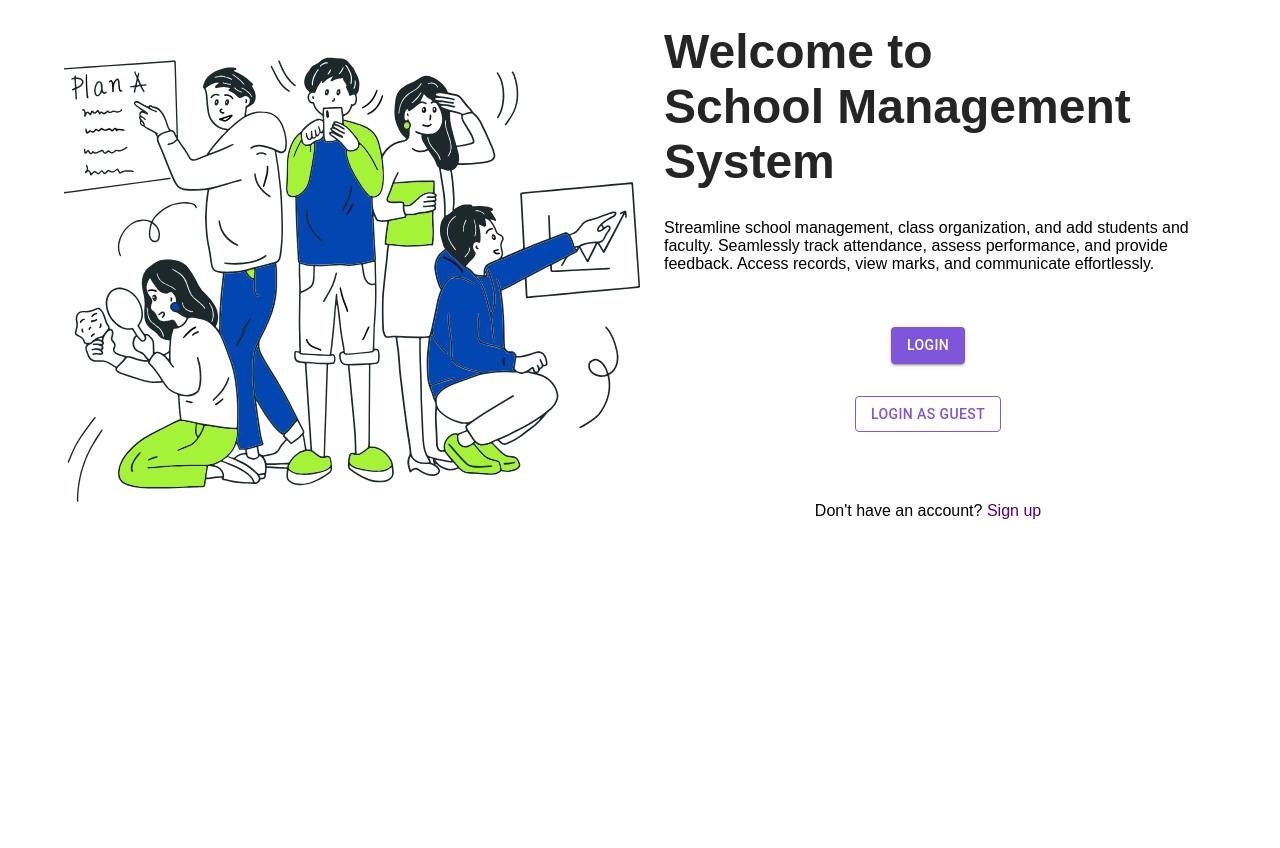
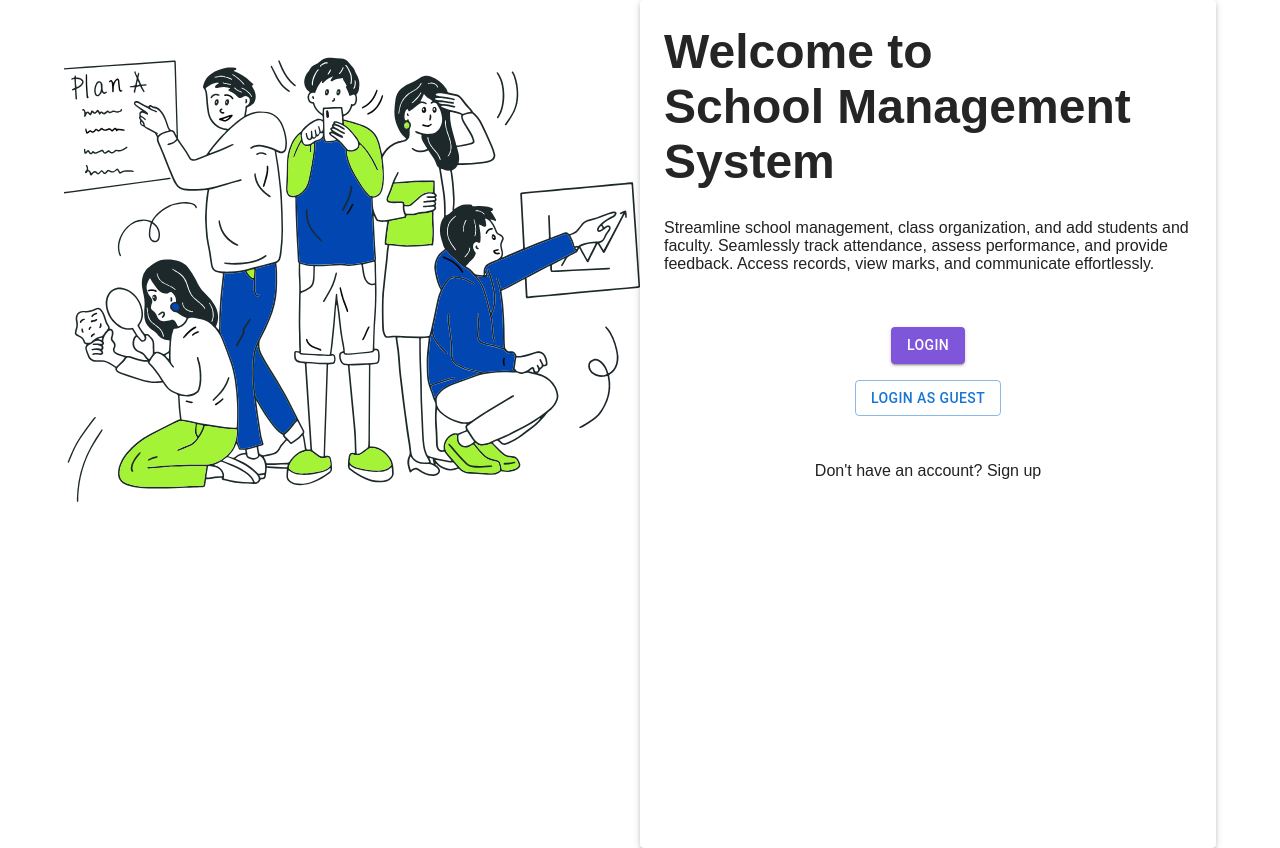
Before and after one commit to asm2212/sms, a React (Create React App) app in the folder client/: page / in a window 1280 px wide. Built offline with nearby package versions, Linux system fonts and the light colour scheme.

Commit message:
update the client

```diff
--- a/client/src/pages/Homepage.js
+++ b/client/src/pages/Homepage.js
@@ -1,6 +1,6 @@
 import React from 'react';
 import { Link } from 'react-router-dom';
-import { Container, Grid, Box, Button } from '@mui/material';
+import { Container, Grid, Box, Button, Paper } from '@mui/material';
 import styled from 'styled-components';
 import Students from "../assets/students.svg";
 import { LightPurpleButton } from '../components/buttonStyles';
@@ -10,15 +10,13 @@ const Homepage = () => {
         <StyledContainer>
             <Grid container spacing={0}>
                 <Grid item xs={12} md={6}>
-                    <img src={Students} alt="students" style={{ width: '100%' }} />
+                    <StyledImage src={Students} alt="students" />
                 </Grid>
                 <Grid item xs={12} md={6}>
-                    <StyledPaper elevation={3}>
+                    <StyledContentWrapper elevation={3}>
                         <StyledTitle>
-                            Welcome to
-                            <br />
-                            School Management
-                            <br />
+                            Welcome to<br />
+                            School Management<br />
                             System
                         </StyledTitle>
                         <StyledText>
@@ -33,20 +31,18 @@ const Homepage = () => {
                                 </LightPurpleButton>
                             </StyledLink>
                             <StyledLink to="/chooseasguest">
-                                <Button variant="outlined" fullWidth
-                                    sx={{ mt: 2, mb: 3, color: "#7f56da", borderColor: "#7f56da" }}
-                                >
+                                <Button variant="outlined" fullWidth>
                                     Login as Guest
                                 </Button>
                             </StyledLink>
                             <StyledText>
                                 Don't have an account?{' '}
-                                <Link to="/Adminregister" style={{color:"#550080"}}>
+                                <StyledLink to="/Adminregister">
                                     Sign up
-                                </Link>
+                                </StyledLink>
                             </StyledText>
                         </StyledBox>
-                    </StyledPaper>
+                    </StyledContentWrapper>
                 </Grid>
             </Grid>
         </StyledContainer>
@@ -62,7 +58,7 @@ const StyledContainer = styled(Container)`
   height: 100vh;
 `;
 
-const StyledPaper = styled.div`
+const StyledContentWrapper = styled(Paper)`
   padding: 24px;
   height: 100vh;
 `;
@@ -79,21 +75,19 @@ const StyledBox = styled(Box)`
 const StyledTitle = styled.h1`
   font-size: 3rem;
   color: #252525;
-  /* font-family: "Manrope"; */
   font-weight: bold;
   padding-top: 0;
-  letter-spacing: normal;
-  line-height: normal;
 `;
 
 const StyledText = styled.p`
-  /* color: #550080; */
   margin-top: 30px;
   margin-bottom: 30px;
-  letter-spacing: normal;
-  line-height: normal;
 `;
 
 const StyledLink = styled(Link)`
   text-decoration: none;
 `;
+
+const StyledImage = styled.img`
+  width: 100%;
+`;
--- a/client/src/pages/LoginPage.js
+++ b/client/src/pages/LoginPage.js
@@ -74,23 +74,23 @@ const LoginPage = ({ role }) => {
     };
 
     const guestModeHandler = () => {
-        const password = "zxc"
+        const password = "sms"
 
         if (role === "Admin") {
-            const email = "yogendra@12"
+            const email = "asmareadmasu0@gmail.com"
             const fields = { email, password }
             setGuestLoader(true)
             dispatch(loginUser(fields, role))
         }
         else if (role === "Student") {
             const rollNum = "1"
-            const studentName = "Dipesh Awasthi"
+            const studentName = "asmare admasu"
             const fields = { rollNum, studentName, password }
             setGuestLoader(true)
             dispatch(loginUser(fields, role))
         }
         else if (role === "Teacher") {
-            const email = "tony@12"
+            const email = "asmadm2212@gmail.com"
             const fields = { email, password }
             setGuestLoader(true)
             dispatch(loginUser(fields, role))
```
Also changed, not shown: client/package.json (+11 -0 lines), 1 other file (tests, documents, lock files or other folders).
